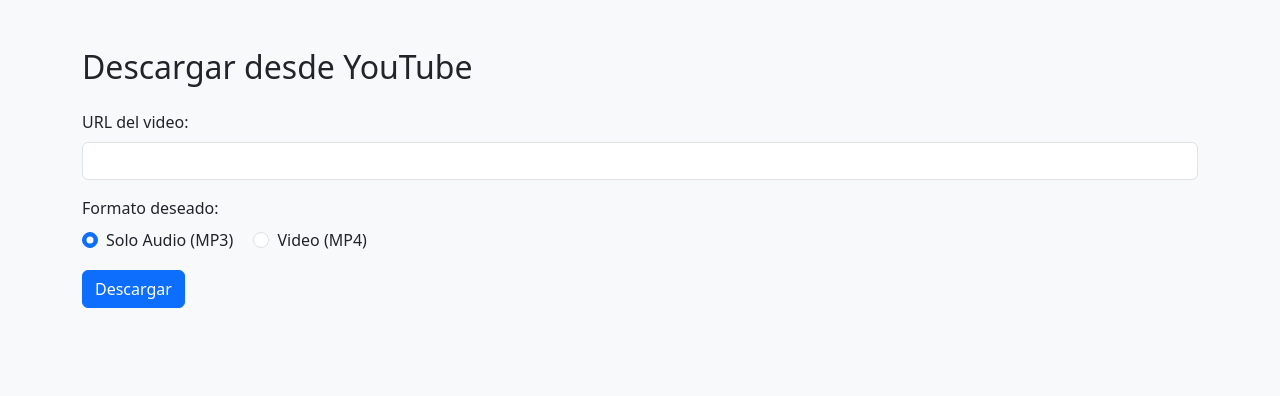
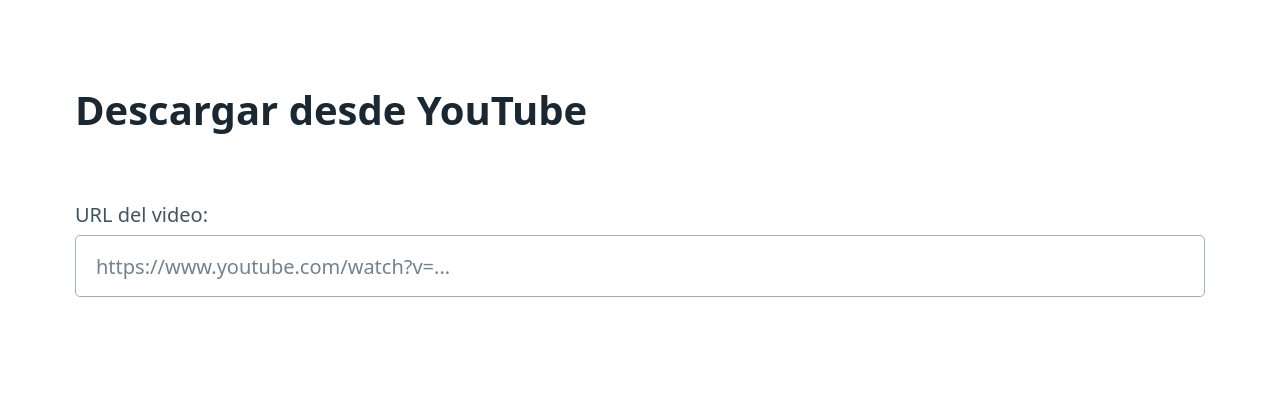
Before and after one commit to flavioOchoa1/youtube_downloader_web, a Flask app: page / in a window 1280 px wide. Shown: the top 396 px of the page. Run offline with Flask 3, Linux system fonts and the light colour scheme.

Commit message:
Version 2

```diff
--- a/app.py
+++ b/app.py
@@ -1,46 +1,73 @@
-import os
-from flask import Flask, render_template, request, send_from_directory
-import yt_dlp
+from flask import Flask, render_template, request, jsonify
+from yt_dlp import YoutubeDL
+import configparser
 
 app = Flask(__name__)
-DOWNLOAD_FOLDER = os.path.join(os.getcwd(), 'downloads')
-os.makedirs(DOWNLOAD_FOLDER, exist_ok=True)
 
-@app.route('/', methods=['GET', 'POST'])
+# Cargar configuración
+config = configparser.ConfigParser()
+config.read('config.properties')
+ffmpeg_location = config['DEFAULT'].get('ffmpeg_location', '')
+
+@app.route('/')
 def index():
-    if request.method == 'POST':
-        url = request.form['url']
-        format_type = request.form['format']
+    return render_template('index.html')
 
-        options = {
-    'outtmpl': os.path.join(DOWNLOAD_FOLDER, '%(title)s.%(ext)s'),
-    'ffmpeg_location': 'C:/Users/Arthur07/Documents/FFmpeg-doc/ffmpeg-master-latest-win64-gpl-shared/bin'
-}
+@app.route('/fetch', methods=['POST'])
+def fetch_video_data():
+    url = request.json.get('url')
+    if not url:
+        return jsonify({'error': 'No URL provided'}), 400
 
+    ydl_opts = {
+        'quiet': True,
+        'skip_download': True,
+        'ffmpeg_location': ffmpeg_location,
+    }
 
-        if format_type == 'audio':
-            options.update({
-                'format': 'bestaudio/best',
-                'postprocessors': [{
-                    'key': 'FFmpegExtractAudio',
-                    'preferredcodec': 'mp3',
-                    'preferredquality': '192',
-                }]
+    try:
+        with YoutubeDL(ydl_opts) as ydl:
+            info = ydl.extract_info(url, download=False)
+            return jsonify({
+                'title': info.get('title'),
+                'thumbnail': info.get('thumbnail'),
+                'url': url
             })
-        elif format_type == 'video':
-            options.update({
-                'format': 'bestvideo+bestaudio/best',
-                'merge_output_format': 'mp4',
-            })
+    except Exception as e:
+        return jsonify({'error': str(e)}), 500
 
-        with yt_dlp.YoutubeDL(options) as ydl:
-            info = ydl.extract_info(url, download=True)
-            filename = ydl.prepare_filename(info)
-            final_filename = os.path.splitext(filename)[0] + ('.mp3' if format_type == 'audio' else '.mp4')
+@app.route('/download', methods=['POST'])
+def download():
+    data = request.json
+    url = data.get('url')
+    format_type = data.get('format')
 
-        return send_from_directory(DOWNLOAD_FOLDER, os.path.basename(final_filename), as_attachment=True)
+    if not url or format_type not in ['mp3', 'mp4']:
+        return jsonify({'error': 'Datos inválidos'}), 400
 
-    return render_template('index.html')
+    ydl_opts = {
+        'outtmpl': 'downloads/%(title)s.%(ext)s',
+        'ffmpeg_location': ffmpeg_location,
+    }
+
+    if format_type == 'mp3':
+        ydl_opts.update({
+            'format': 'bestaudio/best',
+            'postprocessors': [{
+                'key': 'FFmpegExtractAudio',
+                'preferredcodec': 'mp3',
+                'preferredquality': '192',
+            }]
+        })
+    else:  # mp4
+        ydl_opts['format'] = 'bestvideo+bestaudio/best'
+
+    try:
+        with YoutubeDL(ydl_opts) as ydl:
+            info = ydl.extract_info(url)
+            return jsonify({'message': 'Descarga completada', 'filename': info.get('title')})
+    except Exception as e:
+        return jsonify({'error': str(e)}), 500
 
 if __name__ == '__main__':
     app.run(debug=True)
--- a/templates/index.html
+++ b/templates/index.html
@@ -1,31 +1,32 @@
 <!DOCTYPE html>
 <html lang="es">
 <head>
-  <meta charset="UTF-8">
-  <title>Descargar de YouTube</title>
-  <link href="https://cdn.jsdelivr.net/npm/bootstrap@5.3.0/dist/css/bootstrap.min.css" rel="stylesheet">
+    <meta charset="UTF-8">
+    <title>Descargar desde YouTube</title>
+    <link rel="stylesheet" href="https://cdn.jsdelivr.net/npm/@picocss/pico@latest/css/pico.min.css">
+    <script src="{{ url_for('static', filename='script.js') }}" defer></script>
 </head>
-<body class="bg-light">
-  <div class="container py-5">
-    <h2 class="mb-4">Descargar desde YouTube</h2>
-    <form method="post">
-      <div class="mb-3">
-        <label for="url" class="form-label">URL del video:</label>
-        <input type="text" class="form-control" id="url" name="url" required>
-      </div>
-      <div class="mb-3">
-        <label class="form-label">Formato deseado:</label><br>
-        <div class="form-check form-check-inline">
-          <input class="form-check-input" type="radio" name="format" id="audio" value="audio" checked>
-          <label class="form-check-label" for="audio">Solo Audio (MP3)</label>
-        </div>
-        <div class="form-check form-check-inline">
-          <input class="form-check-input" type="radio" name="format" id="video" value="video">
-          <label class="form-check-label" for="video">Video (MP4)</label>
-        </div>
-      </div>
-      <button type="submit" class="btn btn-primary">Descargar</button>
-    </form>
-  </div>
+<body>
+<main class="container">
+    <h1>Descargar desde YouTube</h1>
+
+    <label>URL del video:</label>
+    <input type="url" id="video-url" placeholder="https://www.youtube.com/watch?v=..." required>
+
+    <div id="video-info" style="display:none;">
+        <h3 id="video-title"></h3>
+        <img id="video-thumbnail" src="" alt="Miniatura" width="320">
+
+        <fieldset>
+            <legend>Formato</legend>
+            <label><input type="radio" name="format" value="mp3" checked> MP3 (Audio)</label>
+            <label><input type="radio" name="format" value="mp4"> MP4 (Video)</label>
+        </fieldset>
+
+        <button id="download-btn">Descargar</button>
+    </div>
+
+    <div id="message"></div>
+</main>
 </body>
 </html>
```
Also changed, not shown: static/script.js (added, +53 -0 lines), 2 other files.
